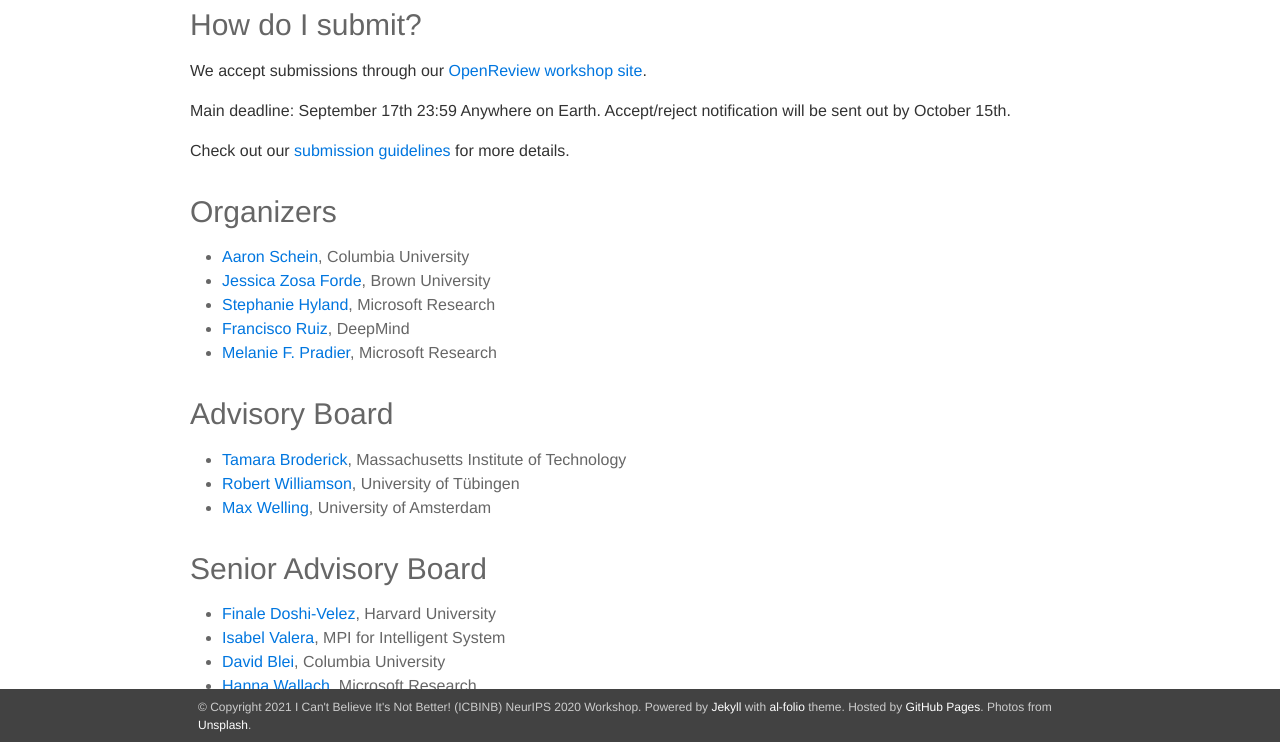
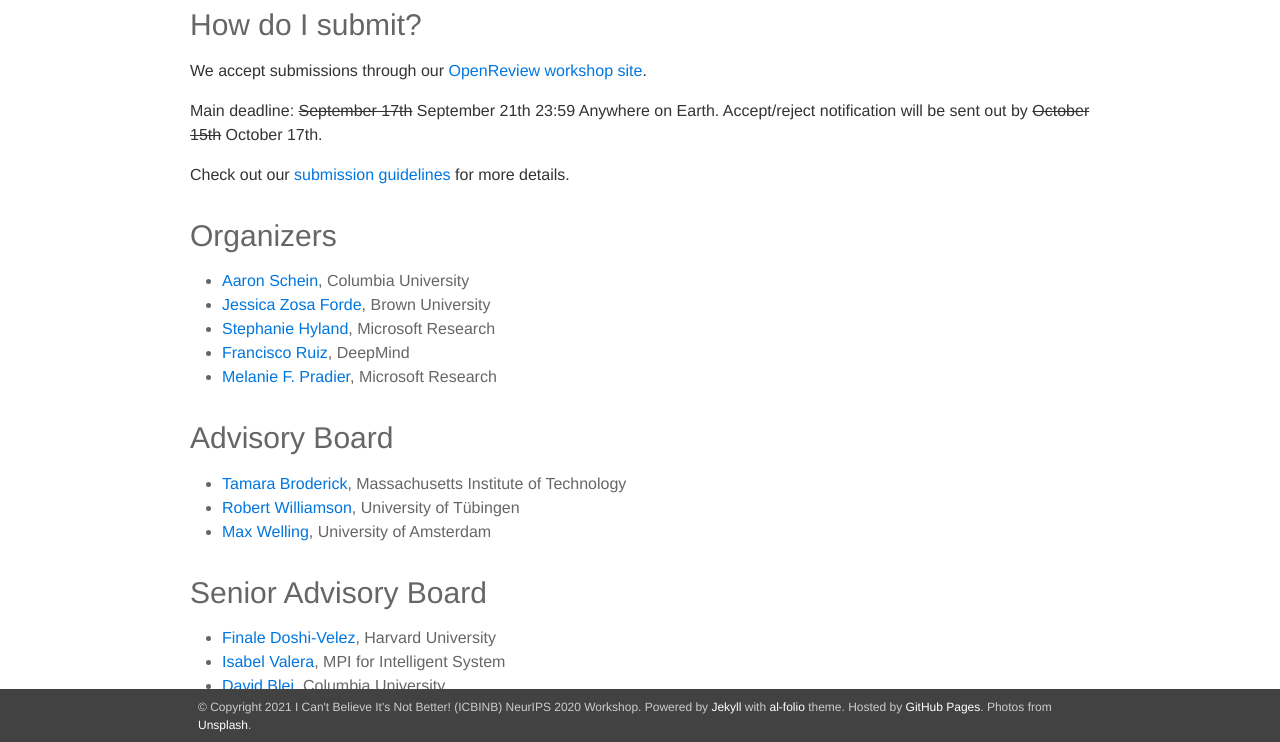
Before and after one commit to i-cant-believe-its-not-better/neurips2021, a Jekyll site: the page built from _pages/00_cfp.md, in a window 1280 px wide and 900 px high, scrolled down 1715 px, cut to the strip 158-900 px from the top of the window. Built offline with Jekyll 4.4.1, drawn with Linux system fonts in a browser that asks for light colours; nearby versions of some CDN libraries; our own code applies the rules of GitHub Pages for plain Markdown files.

Commit message:
changed submission deadline

```diff
--- a/_pages/00_cfp.md
+++ b/_pages/00_cfp.md
@@ -62,7 +62,7 @@
 We accept submissions through our [OpenReview workshop site](https://openreview.net/group?id=NeurIPS.cc/2021/Workshop/ICBINB).
 
 
-Main deadline: **September 17th 23:59 Anywhere on Earth. Accept/reject notification will be sent out by October 15th.**
+Main deadline: ~~September 17th~~ **September 21th 23:59 Anywhere on Earth**. Accept/reject notification will be sent out by ~~October 15th~~ October 17th.
 
 Check out our [submission guidelines](https://i-cant-believe-its-not-better.github.io/neurips2021/guidelines/) for more details.
 
```
Also changed, not shown: _pages/01_guidelines.md (+2 -1 lines).
